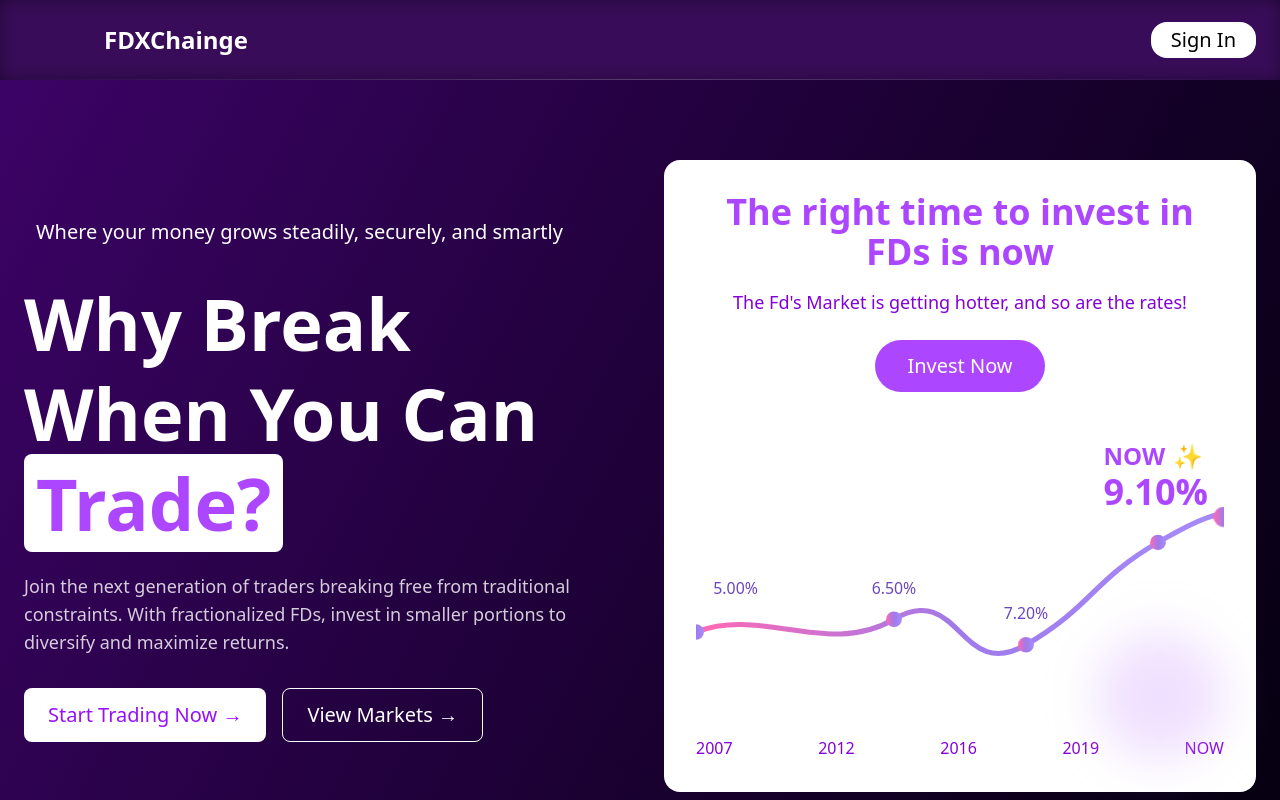
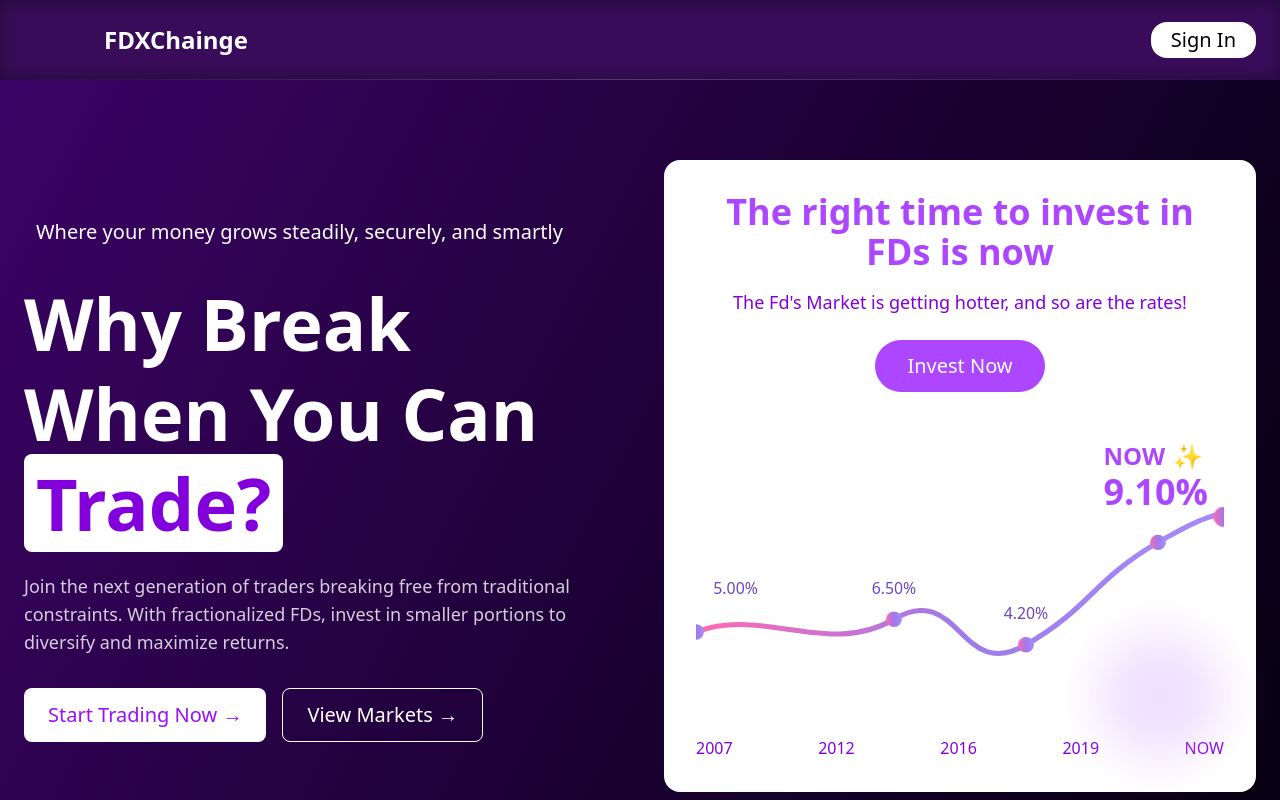
Before and after one commit to Hike414/fdXchainge, a React (Vite) app in the folder frontend/: page / in a window 1280 px wide. Shown: the top 800 px of the page. Built offline with nearby package versions, Linux system fonts and the light colour scheme.

Commit message:
changes to the graph
changes to the graph

```diff
--- a/frontend/src/pages/Hero.jsx
+++ b/frontend/src/pages/Hero.jsx
@@ -30,7 +30,7 @@ const Hero = () => {
             </div>
             <h1 className="text-5xl md:text-7xl font-bold text-white leading-tight mb-6">
               Why Break When You Can{' '}
-              <span className="text-purple-500 rounded-lg bg-white px-3">Trade?</span>
+              <span className="text-purple-700 rounded-lg bg-white px-3">Trade?</span>
             </h1>
             <p className="text-white/80 text-lg mb-8">
               Join the next generation of traders breaking free from traditional constraints. With fractionalized FDs, invest in smaller portions to diversify and maximize returns.
@@ -122,7 +122,7 @@ const Hero = () => {
                   {/* Interest Rate Labels */}
                   <text x="30" y="70" fill="#6b46c1" fontSize="12" textAnchor="middle">5.00%</text>
                   <text x="150" y="70" fill="#6b46c1" fontSize="12" textAnchor="middle">6.50%</text>
-                  <text x="250" y="90" fill="#6b46c1" fontSize="12" textAnchor="middle">7.20%</text>
+                  <text x="250" y="90" fill="#6b46c1" fontSize="12" textAnchor="middle">4.20%</text>
                   {/* <text x="350" y="10" fill="#6b46c1" fontSize="12" textAnchor="middle">8.00%</text> */}
                   <text x="400" y="0" fill="#6b46c1" fontSize="12" textAnchor="middle">9.10%</text>
                 </svg>
```
